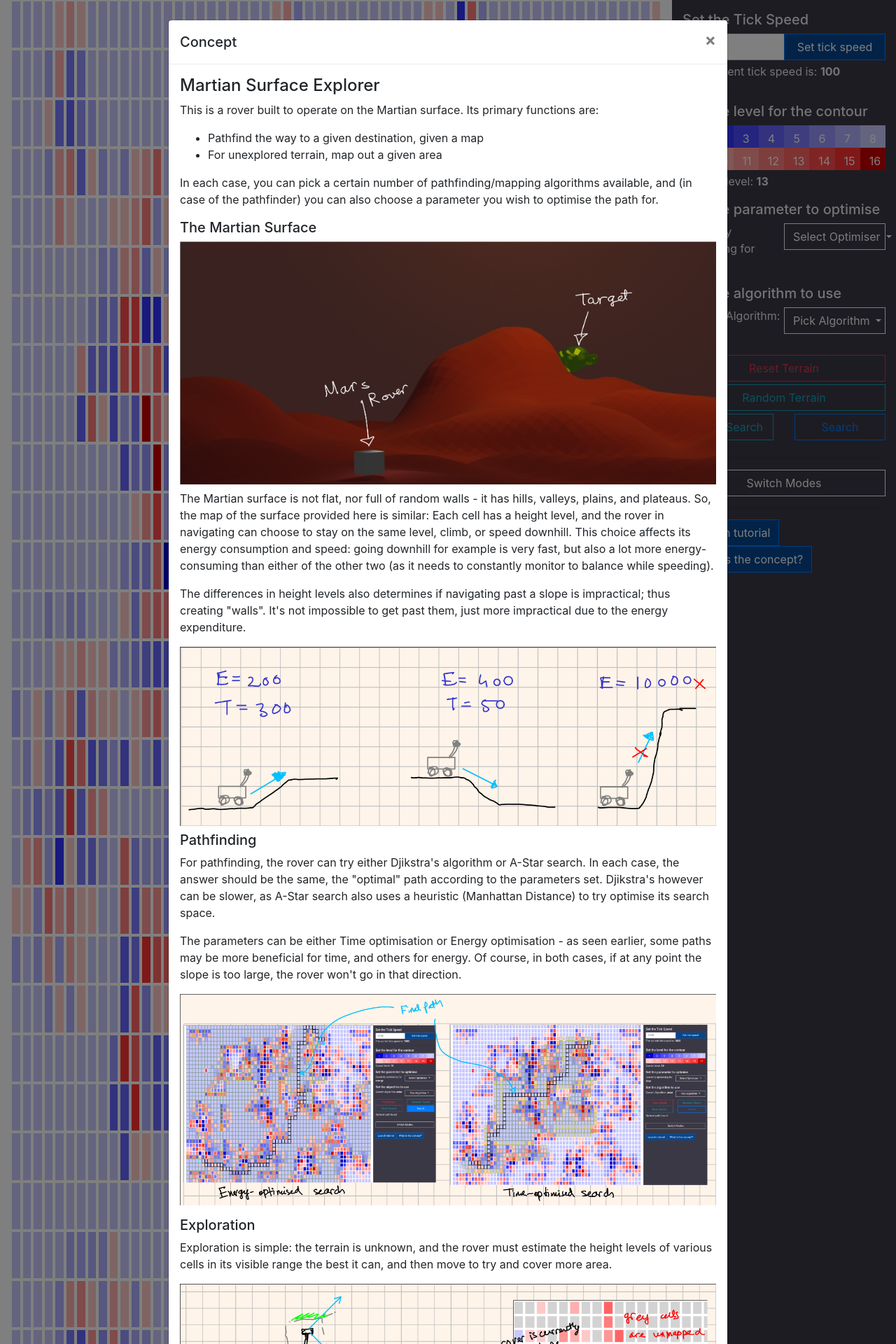
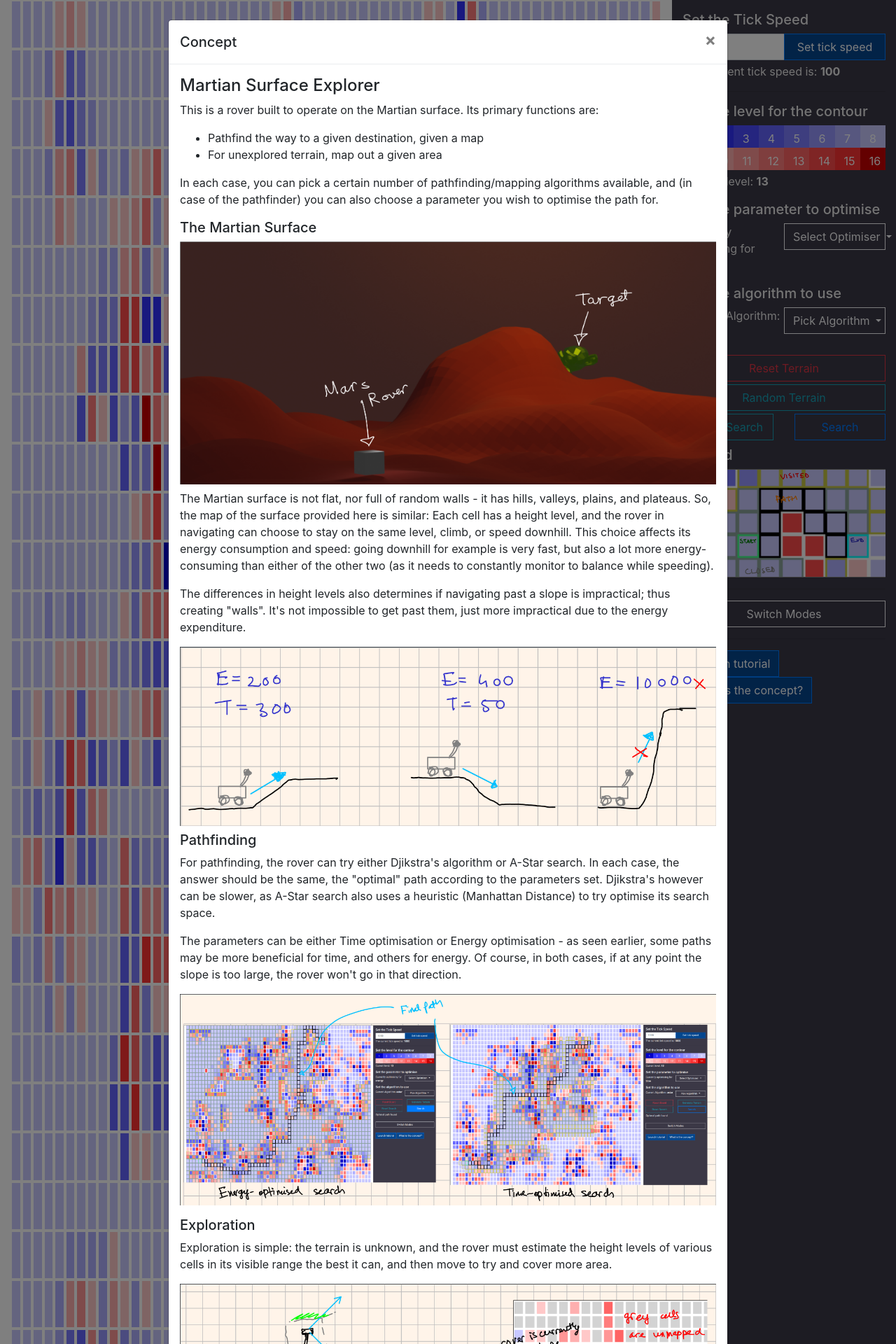
Before and after one commit to zubairabid/MarsRover, a Jekyll site: the page built from index.md, in a window 1280 px wide. Shown: the top 1920 px of the page at 70% size. Built offline with Jekyll 4.4.1, drawn with Linux system fonts in a browser that asks for light colours; nearby versions of some CDN libraries.

Commit message:
All things should be done* now

```diff
--- /dev/null
+++ b/_includes/legend.html
@@ -0,0 +1,2 @@
+<h5>Legend</h5>
+<img class="img-fluid" src="concepts/legend.png">
--- a/_includes/searchbar.html
+++ b/_includes/searchbar.html
@@ -3,4 +3,5 @@
 {% include optimiserselect.html %}
 {% include algoselect.html %}
 {% include mainoperations.html %}
+{% include legend.html %}
 </div>
```
Also changed, not shown: concepts/legend.png (added).
